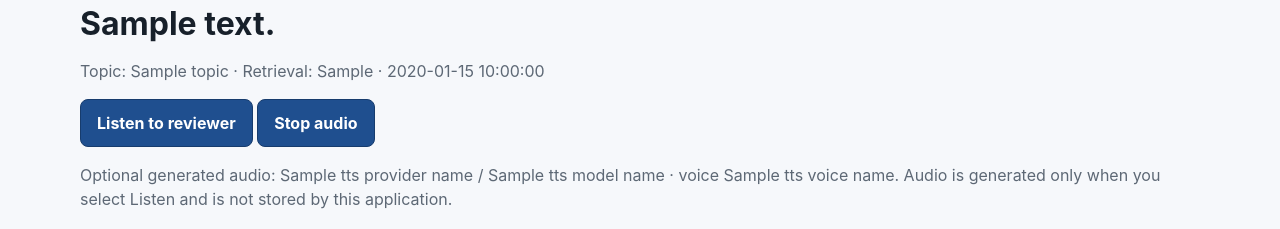
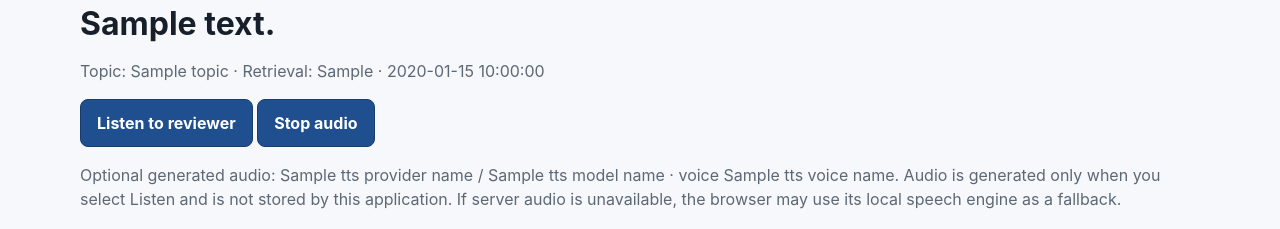
Before and after one commit to AjStyles20/All-Project, a FastAPI app: template projects/project-001-ai-defense-simulator/app/templates/question.html in a window 1280 px wide. Shown: the part 152-381 px from the top of the page. Run offline with FastAPI, Linux system fonts and the light colour scheme; the template is opened without the code that fills it: most values are stand-ins (such as "Sample title", 1, 10 or a date in 2020).

Commit message:
Add local browser TTS fallback controls

```diff
--- a/projects/project-001-ai-defense-simulator/app/templates/question.html
+++ b/projects/project-001-ai-defense-simulator/app/templates/question.html
@@ -15,15 +15,16 @@
     <div class="speech-controls"
          data-tts-controls
          data-endpoint="/api/workspaces/{{ workspace.id }}/questions/{{ question.id }}/speech"
-         data-configured="{{ 'true' if tts_provider_name else 'false' }}">
+         data-server-configured="{{ 'true' if tts_provider_name else 'false' }}"
+         data-question-text="{{ question.question_text | e }}">
       <div class="button-row">
-        <button type="button" data-tts-listen {% if not tts_provider_name %}disabled{% endif %}>Listen to reviewer</button>
+        <button type="button" data-tts-listen>Listen to reviewer</button>
         <button type="button" data-tts-stop disabled>Stop audio</button>
       </div>
       {% if tts_provider_name %}
-        <p class="hint">Optional generated audio: {{ tts_provider_name }}{% if tts_model_name %} / {{ tts_model_name }}{% endif %}{% if tts_voice_name %} · voice {{ tts_voice_name }}{% endif %}. Audio is generated only when you select Listen and is not stored by this application.</p>
+        <p class="hint">Optional generated audio: {{ tts_provider_name }}{% if tts_model_name %} / {{ tts_model_name }}{% endif %}{% if tts_voice_name %} · voice {{ tts_voice_name }}{% endif %}. Audio is generated only when you select Listen and is not stored by this application. If server audio is unavailable, the browser may use its local speech engine as a fallback.</p>
       {% else %}
-        <p class="hint">Reviewer speech output is not configured. The written question remains fully available.</p>
+        <p class="hint">Optional local reviewer speech uses your browser/device speech engine when available. The visible written question remains authoritative, no reviewer speech is started automatically, and this local fallback does not send the question to a Project 001 TTS provider.</p>
       {% endif %}
       <p data-tts-status role="status" aria-live="polite">Reviewer audio is idle.</p>
     </div>
```
